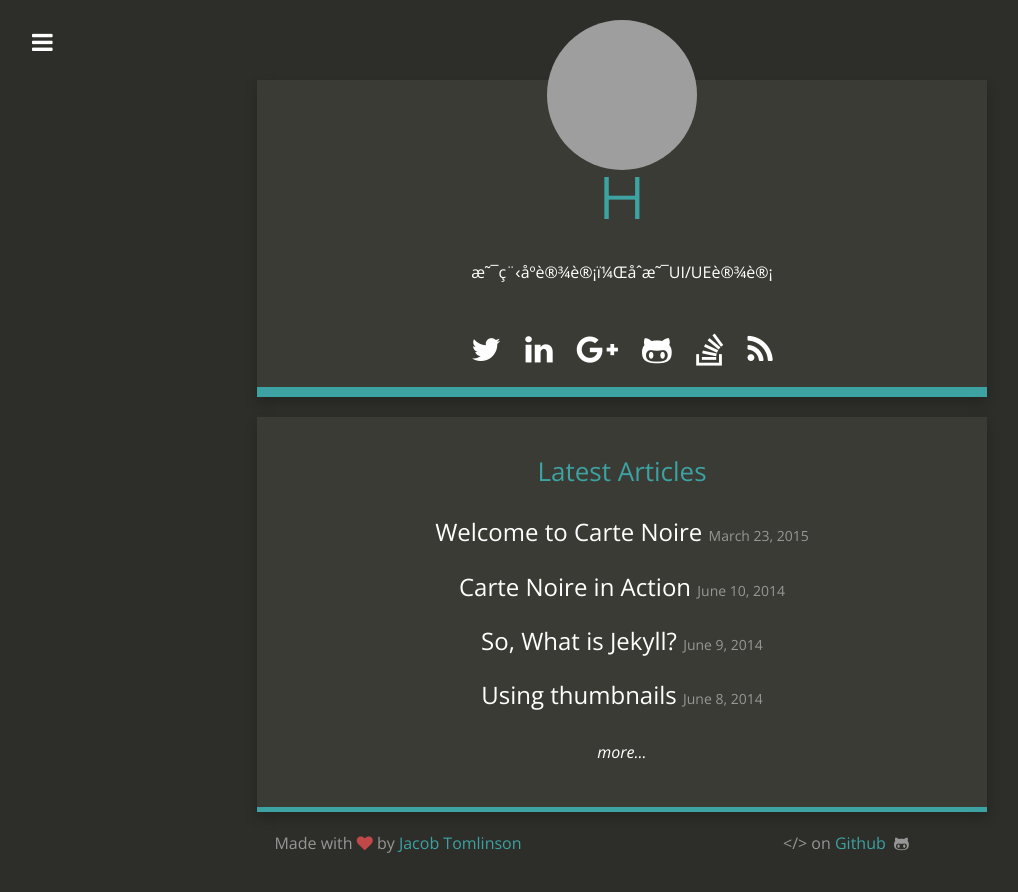
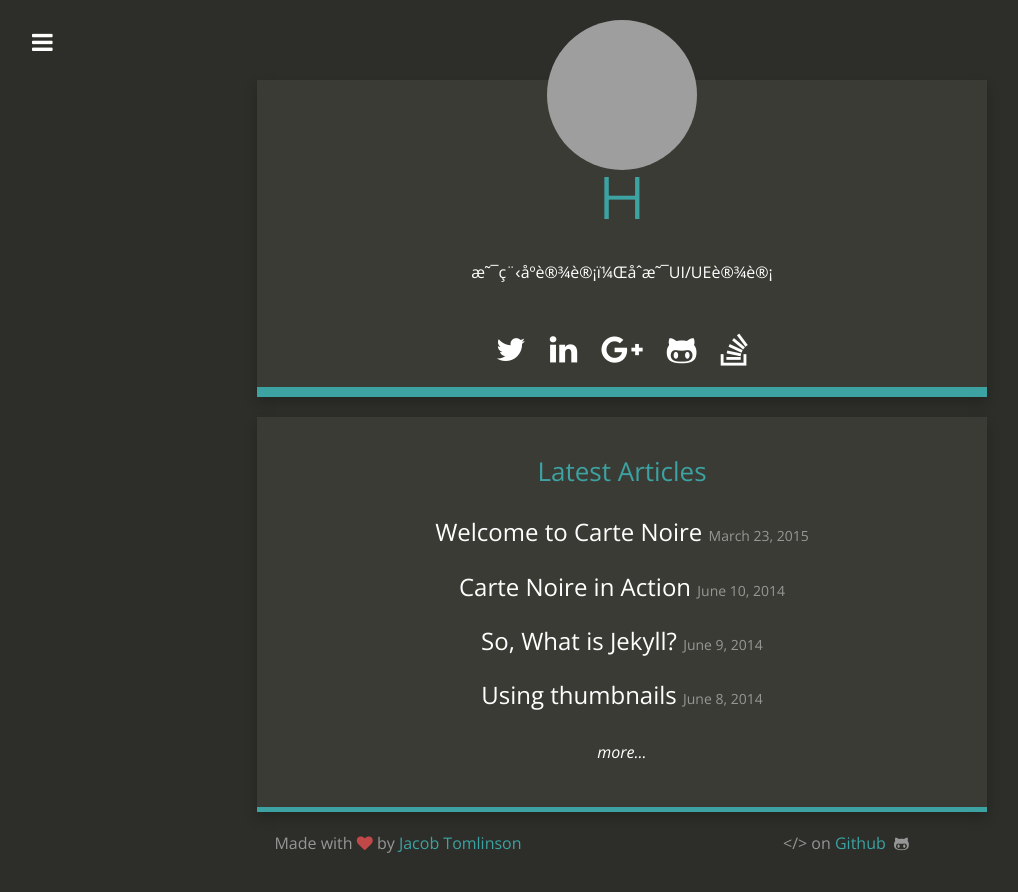
Before and after one commit to HFATFAT/hfatfat.github.io, a Jekyll site: the page built from index.html, in a window 1280 px wide. Shown: the top 892 px of the page, without its empty margins (18-1036 px from the left). Built offline with Jekyll 4.4.1, drawn with Linux system fonts in a browser that asks for light colours; nearby versions of some CDN libraries; Markdown is read by kramdown in place of the engine named in the settings; grey boxes are pictures that could not be loaded.

Commit message:
no message

```diff
--- a/index.html
+++ b/index.html
@@ -24,7 +24,7 @@
                 {% if site.google_plus_link %}<a href="{{ site.google_plus_link }}" target="_new"><i class="fa fa-google-plus fa-2x"></i></a>{% endif %}
                 {% if site.github_username %}<a href="https://github.com/{{ site.github_username }}" target="_new"><i class="fa fa-github-alt fa-2x"></i></a>{% endif %}
                 {% if site.stackoverflow_link %}<a href="{{ site.stackoverflow_link }}" target="_new"><i class="fa fa-stack-overflow fa-2x"></i></a>{% endif %}
-                <a href="feed.xml" target="_new"><i class="fa fa-rss fa-2x"></i></a>
+
             </div>
           </div>
           <div class="col-md-12 main content-panel">
```
